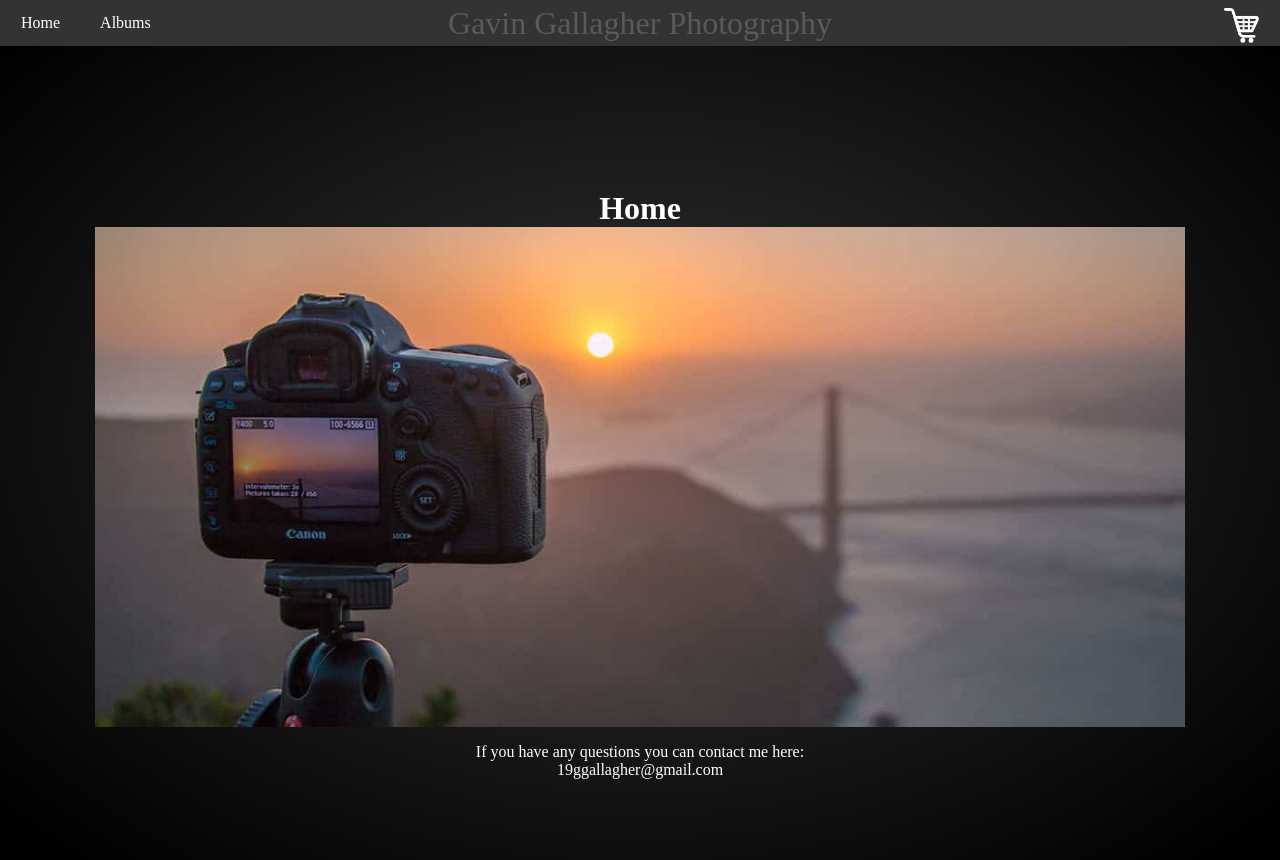
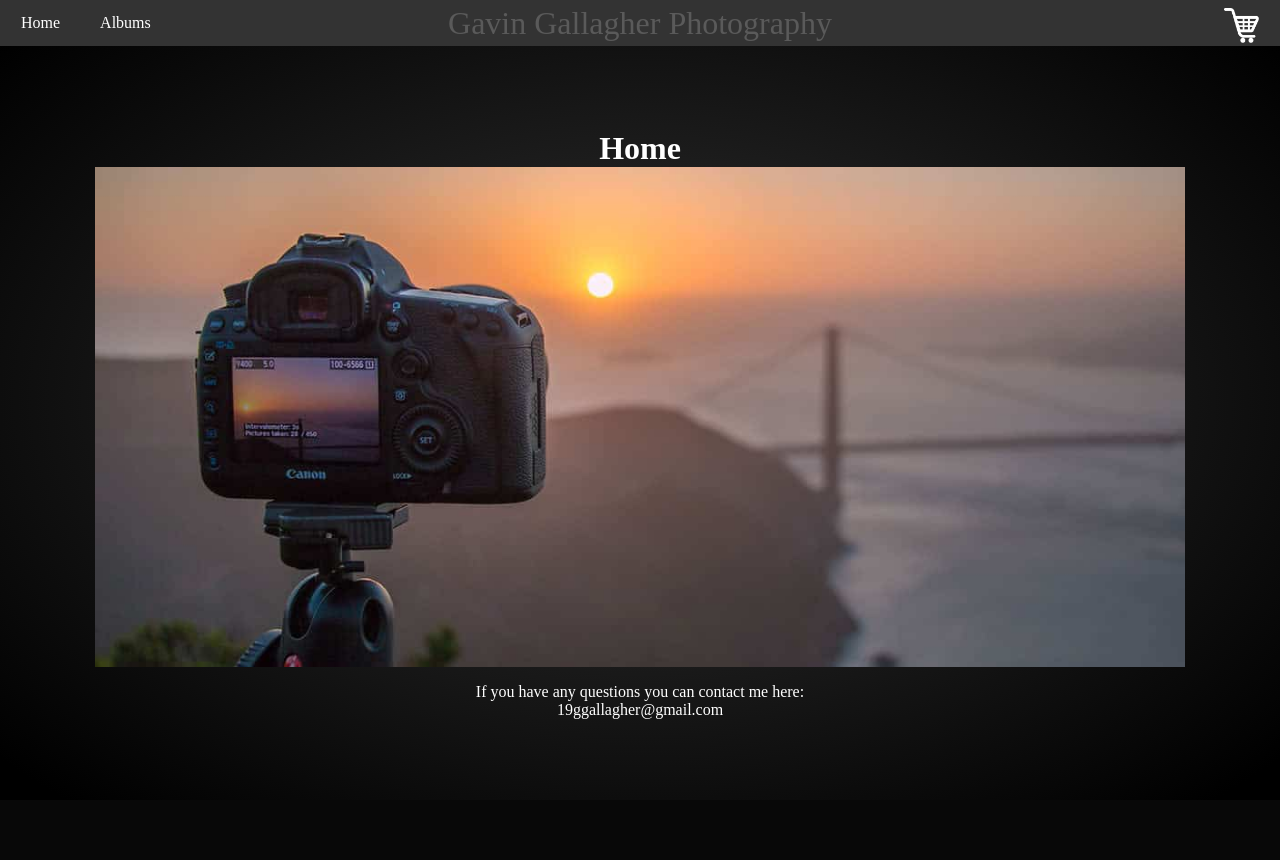
Before and after one commit to gmayer12/CEET-353-Project, a PHP site: page / in a window 1280 px wide. After the commit the page ends 725 px from the top, so only its background shows below. Run offline with PHP 8.4, Linux system fonts and the light colour scheme.

Commit message:
Updated styling

```diff
--- a/index.php
+++ b/index.php
@@ -7,7 +7,7 @@ require 'header.html'; // Include the header
 
 // Generic body content
 ?>
-
+<body id="home_page">
 <div id="content">
     <h1>Home</h1>
     <div class="image">
--- a/styles.css
+++ b/styles.css
@@ -1,4 +1,4 @@
-body {
+#home_page {
     margin: 0;
     display: flex;
     align-items: center;
```
